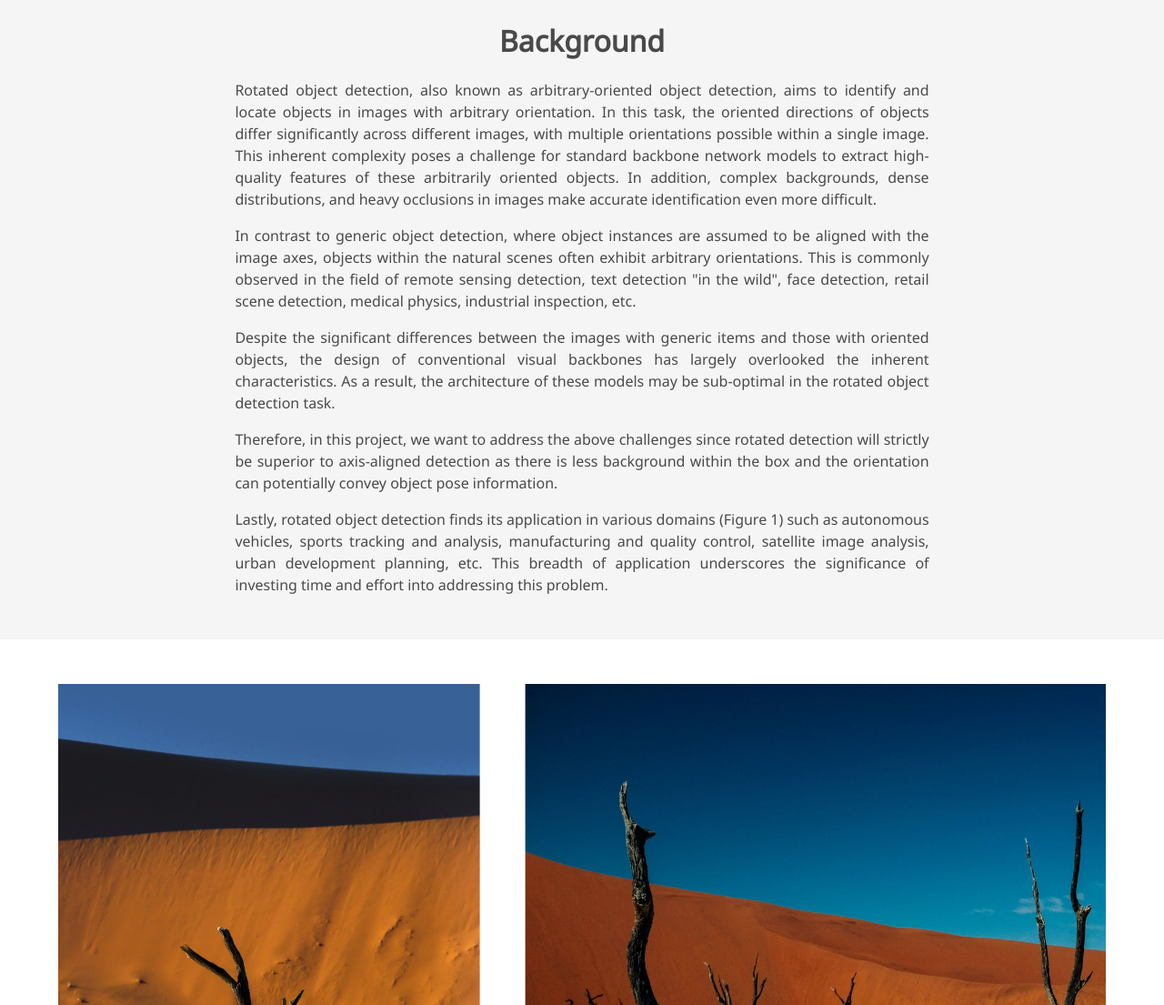
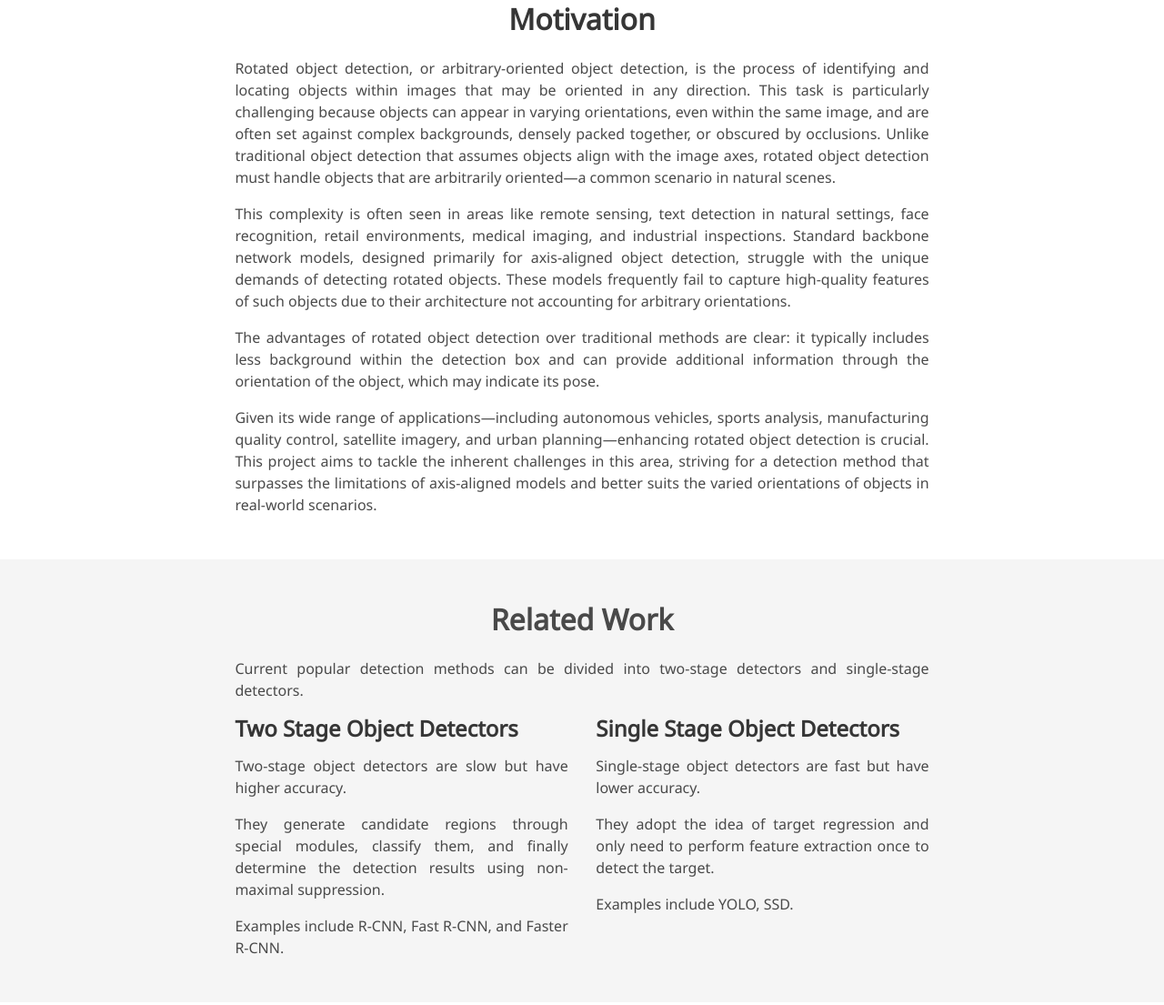
Before and after one commit to catchashu10/RotatedObjectDetection, a plain HTML site: page index.html in a window 1280 px wide. Shown: the part 915-2020 px from the top of the page at 91% size. Drawn offline with nearby package versions, Linux system fonts and the light colour scheme; some icons are missing; a web font is replaced by a local one.

Commit message:
Added some code for related work

```diff
--- a/index.html
+++ b/index.html
@@ -123,24 +123,6 @@
   </div>
 </section>
 
-
-<!-- Teaser video-->
-<!-- <section class="hero teaser">
-  <div class="container is-max-desktop">
-    <div class="hero-body">
-      <video poster="" id="tree" autoplay controls muted loop height="100%">
-        <!-- Your video here -->
-        <source src="static/videos/banner_video.mp4"
-        type="video/mp4">
-      </video>
-      <h2 class="subtitle has-text-centered">
-
-      </h2>
-    </div>
-  </div>
-</section>
-<!-- End teaser video -->
-
 <!-- Abstract -->
 <section class="section hero is-light">
   <div class="container is-max-desktop">
@@ -159,26 +141,23 @@
 <!-- End paper abstract -->
 
 <!-- Background -->
-<section class="section hero is-light">
+<section class="section">
   <div class="container is-max-desktop">
     <div class="columns is-centered has-text-centered">
       <div class="column is-four-fifths">
-        <h2 class="title is-3">Background</h2>
+        <h2 class="title is-3">Motivation</h2>
         <div class="content has-text-justified">
           <p>
-            Rotated object detection, also known as arbitrary-oriented object detection, aims to identify and locate objects in images with arbitrary orientation. In this task, the oriented directions of objects differ significantly across different images, with multiple orientations possible within a single image. This inherent complexity poses a challenge for standard backbone network models to extract high-quality features of these arbitrarily oriented objects. In addition, complex backgrounds, dense distributions, and heavy occlusions in images make accurate identification even more difficult.
+            Rotated object detection, or arbitrary-oriented object detection, is the process of identifying and locating objects within images that may be oriented in any direction. This task is particularly challenging because objects can appear in varying orientations, even within the same image, and are often set against complex backgrounds, densely packed together, or obscured by occlusions. Unlike traditional object detection that assumes objects align with the image axes, rotated object detection must handle objects that are arbitrarily oriented—a common scenario in natural scenes.
           </p>
           <p>
-            In contrast to generic object detection, where object instances are assumed to be aligned with the image axes, objects within the natural scenes often exhibit arbitrary orientations. This is commonly observed in the field of remote sensing detection, text detection "in the wild", face detection, retail scene detection, medical physics, industrial inspection, etc.
+            This complexity is often seen in areas like remote sensing, text detection in natural settings, face recognition, retail environments, medical imaging, and industrial inspections. Standard backbone network models, designed primarily for axis-aligned object detection, struggle with the unique demands of detecting rotated objects. These models frequently fail to capture high-quality features of such objects due to their architecture not accounting for arbitrary orientations.
           </p>
           <p>
-            Despite the significant differences between the images with generic items and those with oriented objects, the design of conventional visual backbones has largely overlooked the inherent characteristics. As a result, the architecture of these models may be sub-optimal in the rotated object detection task.
+            The advantages of rotated object detection over traditional methods are clear: it typically includes less background within the detection box and can provide additional information through the orientation of the object, which may indicate its pose.
           </p>
           <p>
-            Therefore, in this project, we want to address the above challenges since rotated detection will strictly be superior to axis-aligned detection as there is less background within the box and the orientation can potentially convey object pose information.
-          </p>
-          <p>
-            Lastly, rotated object detection finds its application in various domains (Figure 1) such as autonomous vehicles, sports tracking and analysis, manufacturing and quality control, satellite image analysis, urban development planning, etc. This breadth of application underscores the significance of investing time and effort into addressing this problem.
+            Given its wide range of applications—including autonomous vehicles, sports analysis, manufacturing quality control, satellite imagery, and urban planning—enhancing rotated object detection is crucial. This project aims to tackle the inherent challenges in this area, striving for a detection method that surpasses the limitations of axis-aligned models and better suits the varied orientations of objects in real-world scenarios.
           </p>
         </div>
       </div>
@@ -187,6 +166,35 @@
 </section>
 <!-- End paper background -->
 
+<!-- Related Work -->
+<section class="section hero is-light">
+  <div class="container is-max-desktop">
+    <div class="columns is-centered has-text-centered">
+      <div class="column is-four-fifths">
+        <h2 class="title is-3">Related Work</h2>
+          <div class="content has-text-justified">
+            <p>
+                Current popular detection methods can be divided into two-stage detectors and single-stage detectors.
+                <div class="flex-container" style="display: flex; flex-wrap: wrap; justify-content: space-between;">
+                    <div class="flex-item" style="flex: 1 1 48%; margin-right: 4%;">
+                        <h3>Two Stage Object Detectors</h3>
+                        <p>Two-stage object detectors are slow but have higher accuracy.</p>
+                        <p>They generate candidate regions through special modules, classify them, and finally determine the detection results using non-maximal suppression.</p>
+                        <p>Examples include R-CNN, Fast R-CNN, and Faster R-CNN.</p>
+                    </div>
+                    <div class="flex-item" style="flex: 1 1 48%;">
+                        <h3>Single Stage Object Detectors</h3>
+                        <p>Single-stage object detectors are fast but have lower accuracy.</p>
+                        <p>They adopt the idea of target regression and only need to perform feature extraction once to detect the target.</p>
+                        <p>Examples include YOLO, SSD.</p>
+                    </div>
+                </div>
+            </p>
+        </div>
+      </div>
+    </div>
+  </div>
+</section>
 
 <!-- Image carousel -->
 <section class="hero is-small">
@@ -295,8 +303,7 @@
     <div class="container">
       <h2 class="title">Poster</h2>
 
-      <iframe  src="static/pdfs/sample.pdf" width="100%" height="550">
-          </iframe>
+      <iframe src="https://uwprod-my.sharepoint.com/personal/kumar273_wisc_edu/_layouts/15/Doc.aspx?sourcedoc={440e818a-e7d1-4084-81c1-248726773053}&amp;action=embedview&amp;wdAr=1.7777777777777777" width="100%" height="550" frameborder="0">This is an embedded <a target="_blank" href="https://office.com">Microsoft Office</a> presentation, powered by <a target="_blank" href="https://office.com/webapps">Office</a>.</iframe>
 
       </div>
     </div>
```
